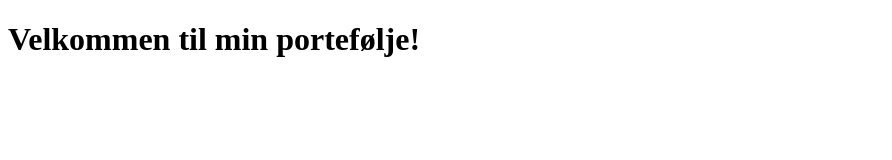
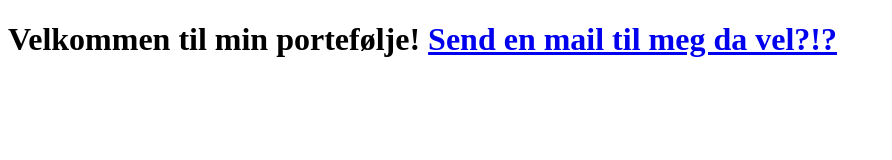
Before and after one commit to Havali16/Portfolio, a plain HTML site: page Index.HTML in a window 1280 px wide. Shown: the whole page, without its empty margins (0-892 px from the left). Drawn offline with Linux system fonts and the light colour scheme.

Commit message:
Update Index.HTML

```diff
--- a/Index.HTML
+++ b/Index.HTML
@@ -6,6 +6,8 @@
     <title>Portefølje</title>
 </head>
 <body>
-    <h1>Velkommen til min portefølje!</h1>
+    <h1>Velkommen til min portefølje!
+        <a href="mailto:haali3364@hiof.no">Send en mail til meg da vel?!?</a>
+    </h1>
 </body>
 </html>
```
